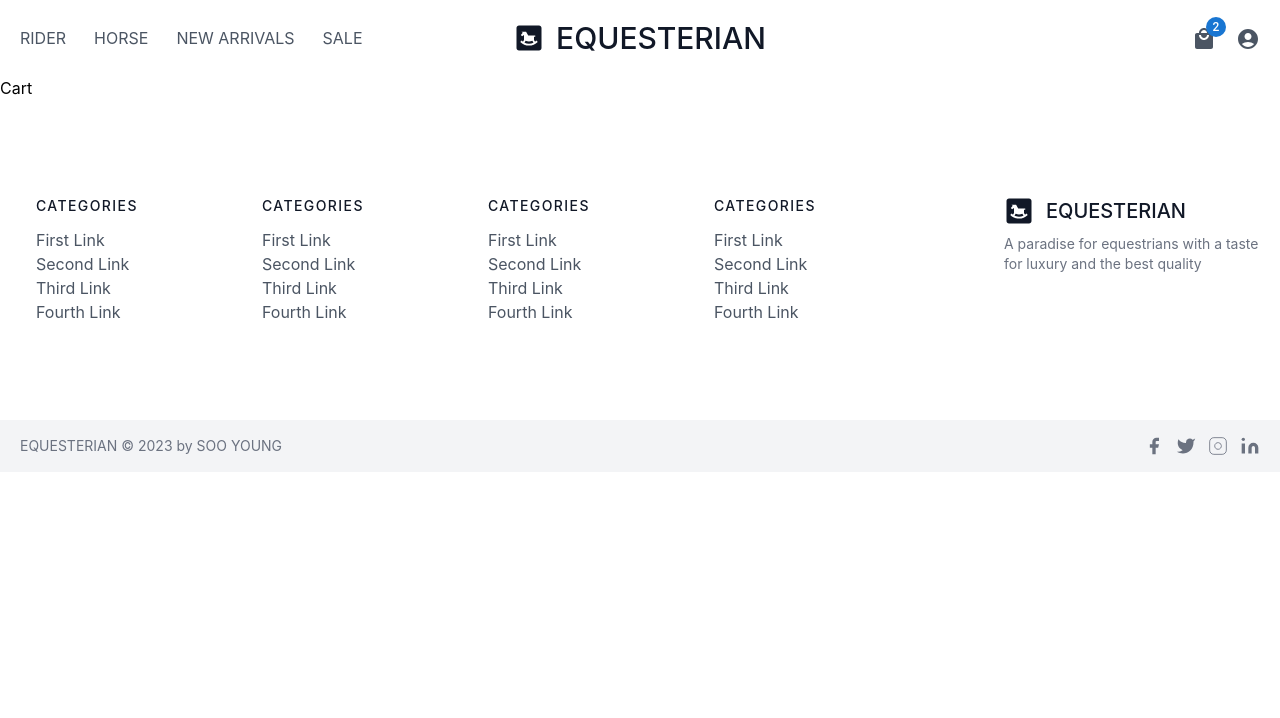
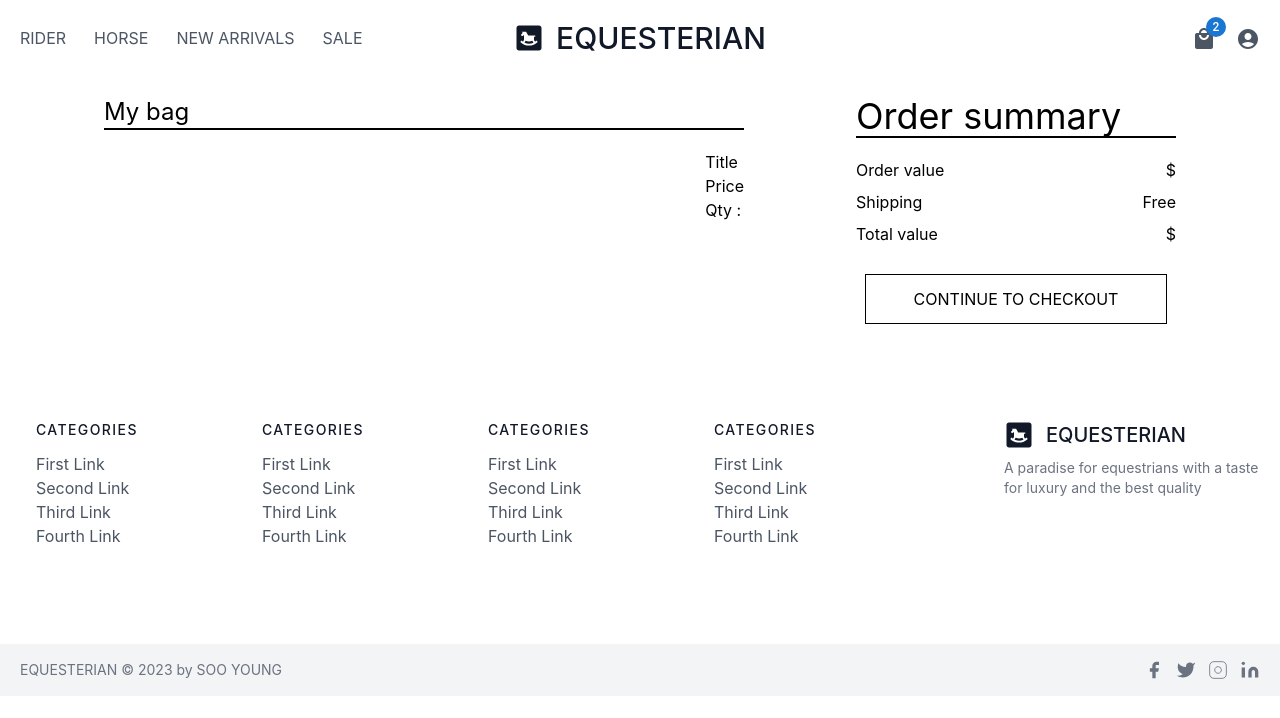
Before and after one commit to jamiekim828/fullstack-equesterian-shop, a React (Create React App) app in the folder client/: page /cart in a window 1280 px wide. Shown: the top 718 px of the page. Built offline with nearby package versions, Linux system fonts and the light colour scheme.

Commit message:
cart component

```diff
--- a/client/src/components/Cart.tsx
+++ b/client/src/components/Cart.tsx
@@ -5,5 +5,45 @@ import { RootState } from '../redux/store';
 export default function Cart() {
   const cart = useSelector((state: RootState) => state.cart.cart);
   console.log(cart);
-  return <div>Cart</div>;
+  return (
+    <div className='flex mt-5 justify-center align-center'>
+      <div className='flex flex-col mr-14 w-2/4'>
+        <h1 className='text-2xl border-b-2 border-1 border-black mb-5'>
+          My bag
+        </h1>
+        <div className='flex justify-between'>
+          <img src='' alt='' />
+          <div className='flex flex-col'>
+            <p>Title</p>
+            <p>Price</p>
+            <p>Qty : {}</p>
+          </div>
+        </div>
+      </div>
+      <div className='flex flex-col ml-14 w-1/4'>
+        <h2 className='text-4xl border-b-2 border-1 border-black mb-5'>
+          Order summary
+        </h2>
+        <div className='flex flex-col'>
+          <div className='flex justify-between mb-2'>
+            <p>Order value</p>
+            <p>$ {}</p>
+          </div>
+          <div className='flex justify-between mb-2'>
+            <p>Shipping</p>
+            <p>Free</p>
+          </div>
+          <div className='flex justify-between mb-2'>
+            <p>Total value</p>
+            <p>$ {}</p>
+          </div>
+          <div className='w-full text-center'>
+            <button className='border border-1 border-black uppercase cursor-pointer px-12 py-3 mt-5'>
+              Continue To Checkout
+            </button>
+          </div>
+        </div>
+      </div>
+    </div>
+  );
 }
```
